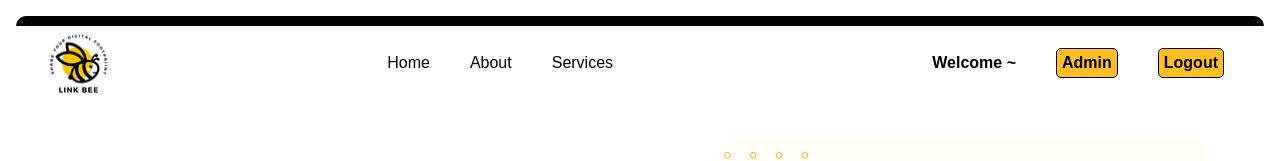
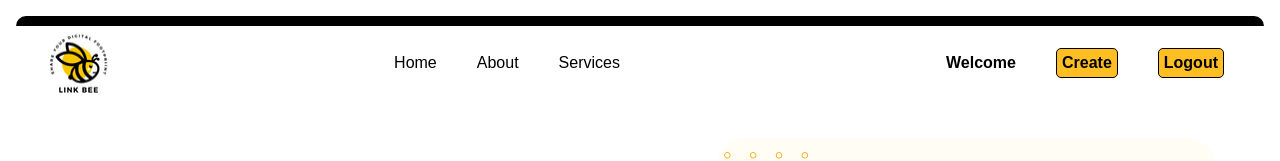
Before and after one commit to ankitsingh2105/LinkBee, a React (Vite) app: page / in a window 1280 px wide. Shown: the top 161 px of the page. Built offline with nearby package versions, Linux system fonts and the light colour scheme; no server answers.

Commit message:
optimized for all devices -- public page issue not resolved

```diff
--- a/src/Components/Navbar/Navbar.jsx
+++ b/src/Components/Navbar/Navbar.jsx
@@ -92,11 +92,11 @@ export default function Navbar() {
                     ) : (
                         <>
                             <li>
-                                <b>Welcome ~</b> {getFirstWord(name)}
+                                <b>Welcome </b> {getFirstWord(name)}
                             </li>
                             <li className="login_signup2">
                                 <Link style={{ color: "black", textDecoration: "none" }} to={`/user/auth/edit/${userID}`}>
-                                    Admin
+                                    Create
                                 </Link>
                             </li>
                             <li className="login_signup2" onClick={handleLogout}>Logout</li>
```
